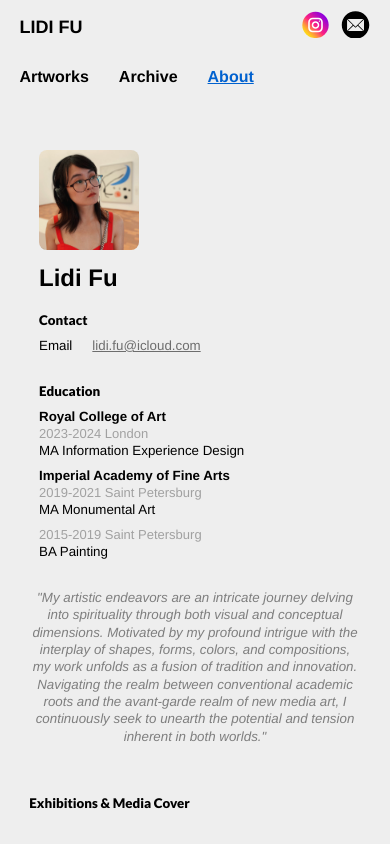
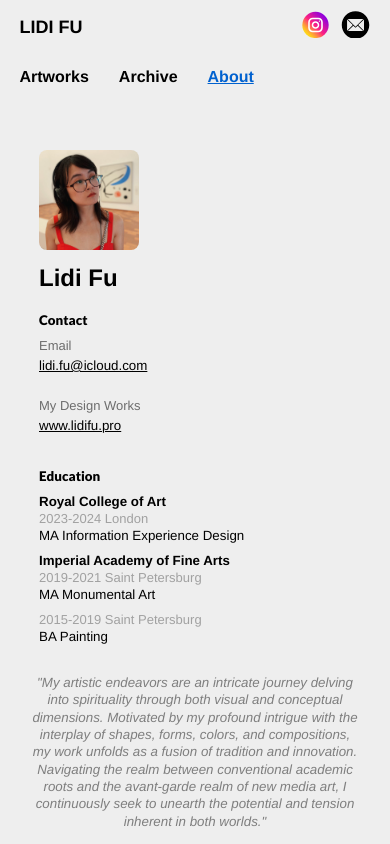
Before and after one commit to lidi-fu/atelier, a Vue app: page /about in a window 390 px wide. Shown: the top 844 px of the page. Built offline with nearby package versions, Linux system fonts and the light colour scheme.

Commit message:
profile info add

```diff
--- a/src/components/ProfileInfo.vue
+++ b/src/components/ProfileInfo.vue
@@ -9,10 +9,18 @@
                     <p class="name">Lidi Fu</p>
                     <p class="medium">Contact</p>
                     <div class="contact-content">
-                        <p class="email">Email</p>
+                        <div class="contact">
+                            <p class="email">Email</p>
                         <a href="mailto:lidi.fu@icloud.com">
                             <p>lidi.fu@icloud.com</p>
                         </a>
+                        </div>
+                        <div class="contact">
+                            <p class="email">My Design Works</p>
+                        <a href="https://www.lidifu.pro" target="_blank">
+                            <p>www.lidifu.pro</p>
+                        </a>
+                        </div>
                     </div>
                 </div>
             </div>
@@ -61,7 +69,7 @@ export default {
 }
 .contact-content {
   display: flex;
-  flex-direction: row;
+  flex-direction: column;
   gap: 20px;
 }
 
@@ -81,11 +89,23 @@ img {
 .medium {
   font-family: Lato;
 }
+.email {
+    font-size: medium;
+     color: rgb(109, 109, 109);
+
+}
+.contact {
+    padding-bottom: 10px;
+}
 
 .bold {
   padding-top: 20px;
   font-weight: 600;
   padding-bottom: 10px;
+}
+
+.contact p{
+    padding-bottom: 5px;
 }
 
 p {
@@ -94,7 +114,7 @@ p {
 }
 
 a {
-  color: rgb(109, 109, 109);
+  color: black;
 }
 
 .light {
@@ -117,7 +137,7 @@ a {
 
     .name {
         padding-top: 40px;
-        padding-bottom: 80px;
+        padding-bottom: 40px;
     }
 
     .up {
@@ -139,11 +159,15 @@ a {
         margin: 0px;
         padding: 0px;
     }
-
+    .contact {
+        padding-bottom: 0px;
+    }
     .profile {
         width: 200px;
     }
-
+    .email {
+        font-size: small;
+    }
     .medium {
         padding-bottom: 10px;
     }
```
